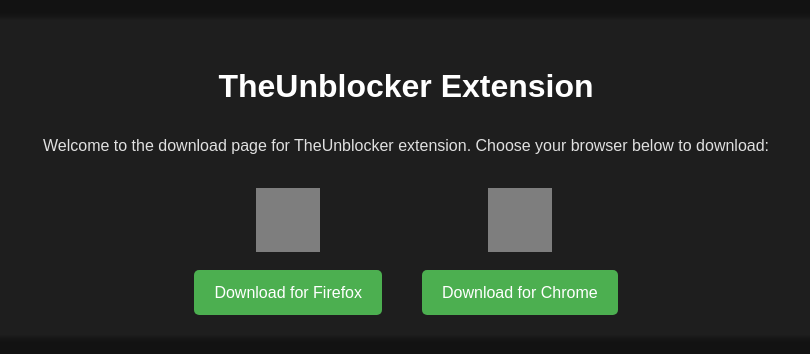
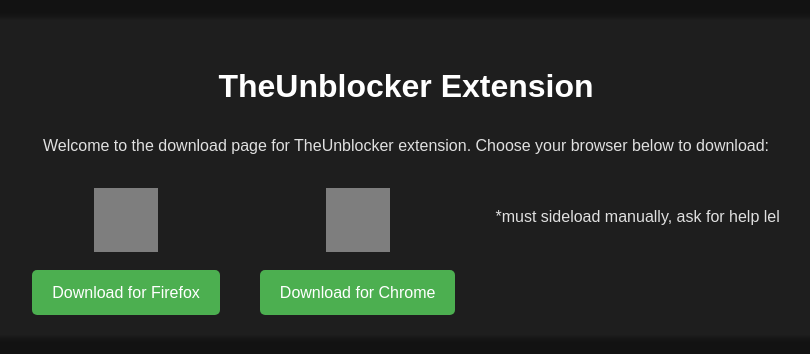
Before and after one commit to lifeofal3af/extention-thing, a plain HTML site: page index.html in a window 1280 px wide. Shown: the whole page, without its empty margins (234-1044 px from the left). Drawn offline with Linux system fonts and the light colour scheme; grey boxes are pictures that could not be loaded.

Commit message:
Update index.html

```diff
--- a/index.html
+++ b/index.html
@@ -96,6 +96,7 @@
                 <br>
                 <a href="https://github.com/lifeofal3af/extention-thing/raw/refs/heads/main/main.crx" class="download-button">Download for Chrome</a>
             </div>
+          <p>*must sideload manually, ask for help lel</p>
         </div>
     </div>
 </body>
```
